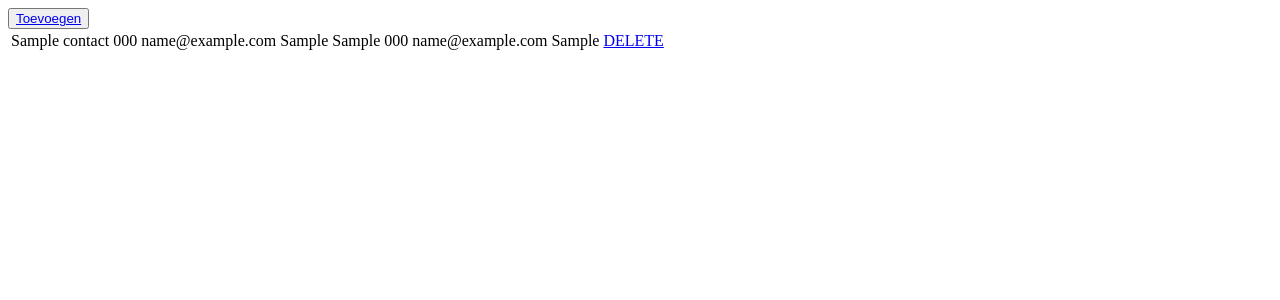
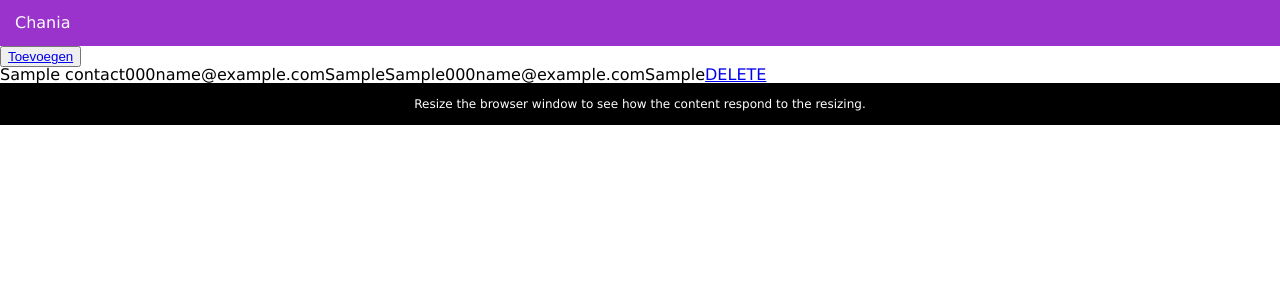
Before and after one commit to mainshooter/mvc001, a PHP site: page / in a window 1280 px wide. Shown: the top 300 px of the page. Run offline with PHP 8.4, Linux system fonts and the light colour scheme; tables that the repository leaves empty or names only in its code hold one stand-in row (values such as "Sample post"); data that the repository does not hold is empty.

Commit message:
Footer includes and header

```diff
--- a/view/contact.php
+++ b/view/contact.php
@@ -2,6 +2,6 @@
 
 include 'header.php';
 echo $table;
-
+include 'footer.php';
 
 ?>
--- a/view/contacts.php
+++ b/view/contacts.php
@@ -1,6 +1,7 @@
 <?php
 include 'header.php';
-echo $table
+echo $table;
 
   // Displays the table
+include 'footer.php';
 ?>
--- a/view/deleteResult.php
+++ b/view/deleteResult.php
@@ -1,5 +1,6 @@
 <?php
   include 'header.php';
   echo $result;
+  echo '<a href="index.php">Terug</a>';
+  include 'footer.php';
 ?>
-<a href="index.php">Terug</a>
--- /dev/null
+++ b/view/footer.php
@@ -0,0 +1,3 @@
+<div class="footer">
+  <p>Resize the browser window to see how the content respond to the resizing.</p>
+</div>
--- a/view/header.php
+++ b/view/header.php
@@ -1 +1,14 @@
+<!DOCTYPE html>
+<html>
+  <head>
+  <meta name="viewport" content="width=device-width, initial-scale=1.0">
+    <title>MVC</title>
+    <link rel="stylesheet" href="style/grid.css" type="text/css">
+  </head>
+<body>
+
+<div class="header">
+  <h1>Chania</h1>
+</div>
+
 <button type="button"><a href="?op=newContact">Toevoegen</a></button>
```
